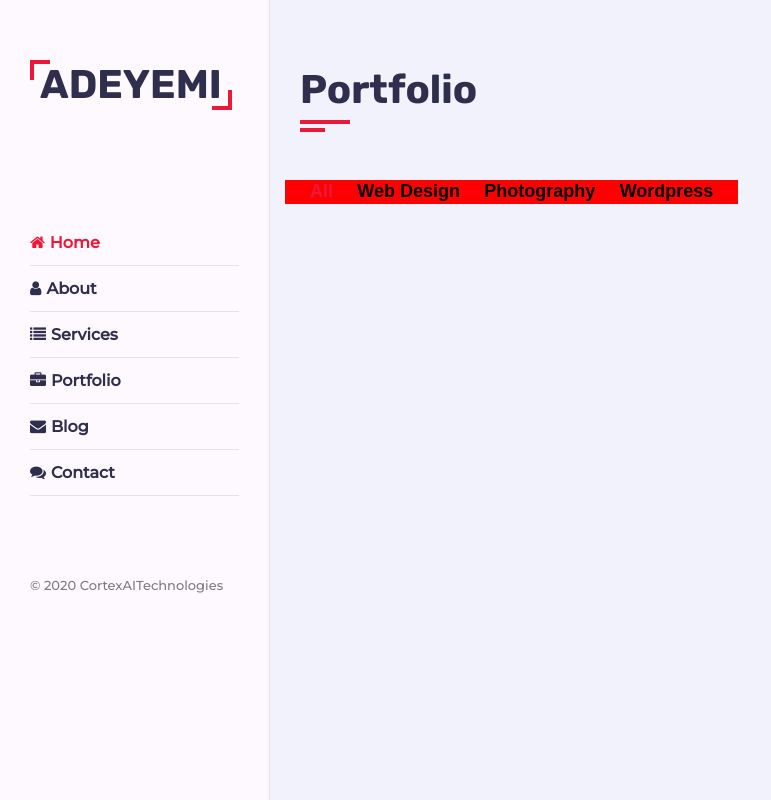
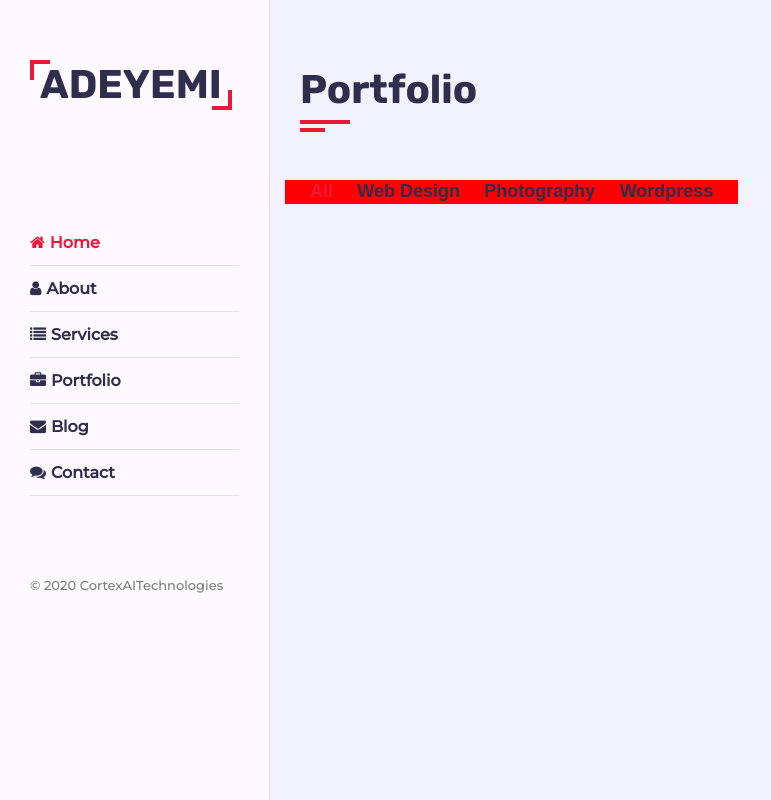
Before and after one commit to adeyemijohn/profiles, a plain HTML site: page index.html in a window 1280 px wide. Shown: the whole page, without its empty margins (0-771 px from the left). Drawn offline with Linux system fonts and the light colour scheme.

Commit message:
update 3

```diff
--- a/css/style.css
+++ b/css/style.css
@@ -582,6 +582,7 @@ body{
     font-weight: 700;
     text-transform: capitalize;
     margin: 0 10px;
+    color: #302e4d;
 }
 
 
```
